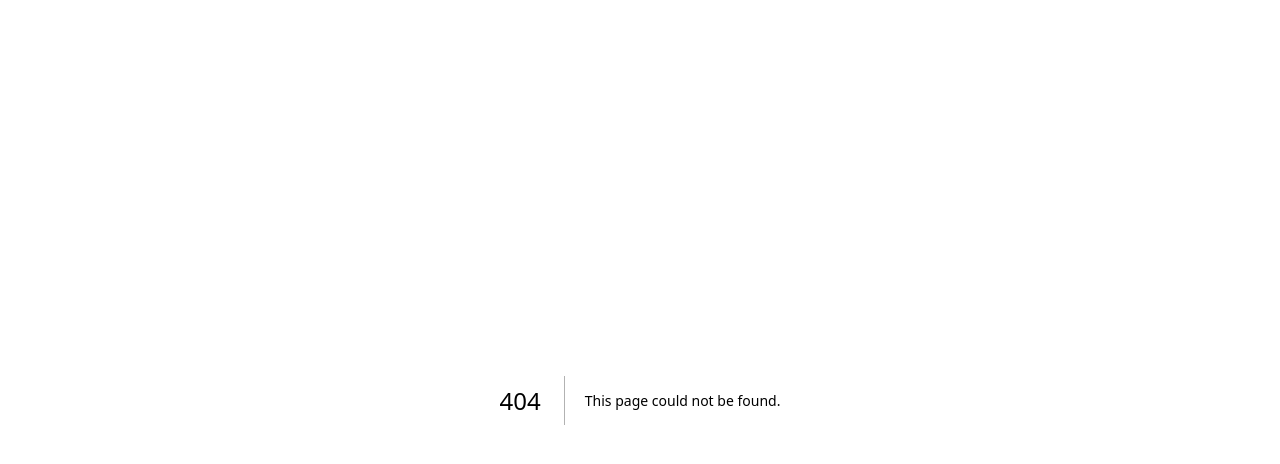
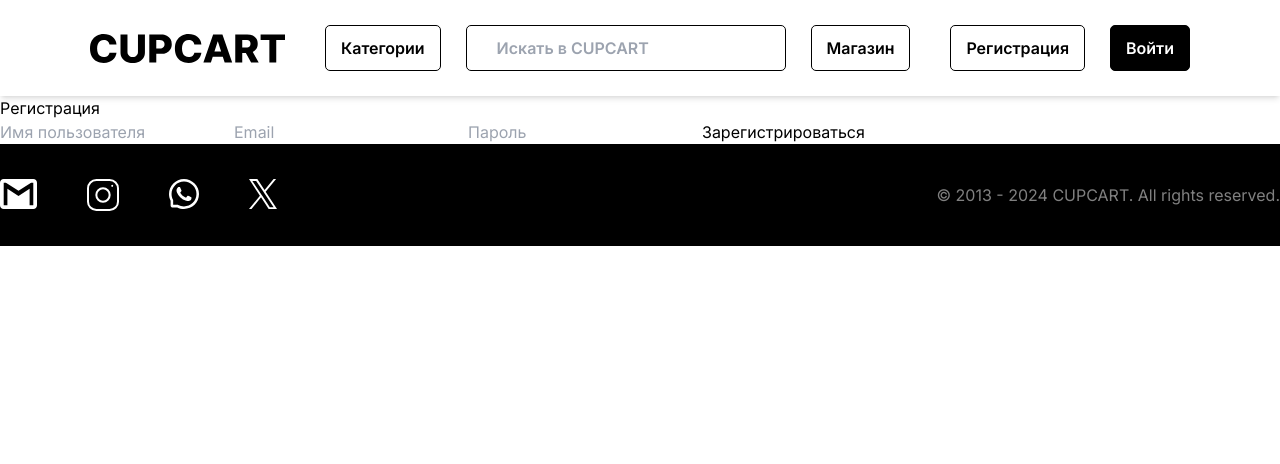
Before and after one commit to NIC-ecommerce/coffee_shop, a Next.js app in the folder front/: page /routs/register in a window 1280 px wide. Before the commit this address had no page. Shown: the top 464 px of the page. Built offline with nearby package versions, Linux system fonts and the light colour scheme.

Commit message:
auth logic (not completed)

```diff
--- /dev/null
+++ b/front/middleware.ts
@@ -0,0 +1,3 @@
+export { default } from "next-auth/middleware";
+
+export const config = { matcher: ["/profile", "/protected/:path*"] };
--- a/front/package.json
+++ b/front/package.json
@@ -14,6 +14,7 @@
     "flowbite-react": "^0.7.6",
     "json5": "^2.2.3",
     "next": "14.1.4",
+    "next-auth": "^4.24.7",
     "react": "^18.2.0",
     "react-dom": "^18",
     "react-redux": "^9.1.0",
--- /dev/null
+++ b/front/src/app/routs/auth/page.tsx
@@ -0,0 +1,12 @@
+import AuthPage from "@/pages/Auth/ui/AuthPage";
+import Layout from "@/widgets/Layout/Layout";
+
+export default function Basket() {
+  return (
+    <Layout type="login">
+      <div className="container">
+        <AuthPage />
+      </div>
+    </Layout>
+  );
+}
--- /dev/null
+++ b/front/src/app/routs/register/page.tsx
@@ -0,0 +1,12 @@
+import RegisterPage from "@/pages/Register/ui/Register";
+import Layout from "@/widgets/Layout/Layout";
+
+export default function Basket() {
+  return (
+    <Layout type="login">
+      <div className="container">
+        <RegisterPage />
+      </div>
+    </Layout>
+  );
+}
--- /dev/null
+++ b/front/src/pages/Auth/ui/AuthPage.tsx
@@ -0,0 +1,53 @@
+"use client";
+import { useState } from "react";
+import axios from "axios";
+
+const AuthPage = () => {
+  const [formData, setFormData] = useState({
+    email: "",
+    password: "",
+  });
+
+  const handleChange = (e: React.ChangeEvent<HTMLInputElement>) => {
+    const { name, value } = e.target;
+    setFormData({ ...formData, [name]: value });
+  };
+
+  const handleSubmit = async (e: React.FormEvent<HTMLFormElement>) => {
+    e.preventDefault();
+    try {
+      const response = await axios.post(
+        "http://127.0.0.1:8000/users/login",
+        formData
+      );
+      console.log("User logged in:", response.data);
+    } catch (error) {
+      console.error("Login failed:", error);
+    }
+  };
+
+  return (
+    <div>
+      <h2>Вход</h2>
+      <form onSubmit={handleSubmit}>
+        <input
+          type="email"
+          name="email"
+          placeholder="Email"
+          value={formData.email}
+          onChange={handleChange}
+        />
+        <input
+          type="password"
+          name="password"
+          placeholder="Пароль"
+          value={formData.password}
+          onChange={handleChange}
+        />
+        <button type="submit">Войти</button>
+      </form>
+    </div>
+  );
+};
+
+export default AuthPage;
--- a/front/src/pages/Place/ui/PlacePage.tsx
+++ b/front/src/pages/Place/ui/PlacePage.tsx
@@ -5,6 +5,7 @@
 import CardSlider from "@/widgets/ui/CardSlider/ui/CardSlider";
 import Arrow from "@/shared/ui/Icons/Arrow/Arrow";
 import Image from "next/image";
+import Button from "@/shared/ui/Button/Button";
 import { useRouter } from "next/router";
 import { CardItems, SliderItems } from "./props";
 
@@ -27,6 +28,12 @@
 };
 
 const PlacePage = () => {
+  const router = useRouter();
+
+  const handleClick = () => {
+    router.push("/routs/shop");
+  };
+
   const sliderSettings = {
     slidesToShow: 1,
     slidesToScroll: 1,
@@ -70,7 +77,10 @@
           <h2 className="mb-[35px] text-2xl font-semibold">
             Популярные продукты
           </h2>
-          <div className="relative transform -rotate-90 cursor-pointer w-[40px] h-[40px] border rounded-full bg-gray-200 flex justify-center items-center">
+          <div
+            onClick={handleClick}
+            className="relative transform -rotate-90 cursor-pointer w-[40px] h-[40px] border rounded-full bg-gray-200 flex justify-center items-center"
+          >
             <Arrow />
           </div>
         </div>
--- /dev/null
+++ b/front/src/pages/Register/ui/Register.tsx
@@ -0,0 +1,61 @@
+"use client";
+import { useState } from "react";
+import axios from "axios";
+
+const RegisterPage = () => {
+  const [formData, setFormData] = useState({
+    username: "",
+    email: "",
+    password: "",
+  });
+
+  const handleChange = (e: React.ChangeEvent<HTMLInputElement>) => {
+    const { name, value } = e.target;
+    setFormData({ ...formData, [name]: value });
+  };
+
+  const handleSubmit = async (e: React.FormEvent<HTMLFormElement>) => {
+    e.preventDefault();
+    try {
+      const response = await axios.post(
+        "http://127.0.0.1:8000/users/registration",
+        formData
+      );
+      console.log("User registered:", response.data);
+    } catch (error) {
+      console.error("Registration failed:", error);
+    }
+  };
+
+  return (
+    <div>
+      <h2>Регистрация</h2>
+      <form onSubmit={handleSubmit}>
+        <input
+          type="text"
+          name="username"
+          placeholder="Имя пользователя"
+          value={formData.username}
+          onChange={handleChange}
+        />
+        <input
+          type="email"
+          name="email"
+          placeholder="Email"
+          value={formData.email}
+          onChange={handleChange}
+        />
+        <input
+          type="password"
+          name="password"
+          placeholder="Пароль"
+          value={formData.password}
+          onChange={handleChange}
+        />
+        <button type="submit">Зарегистрироваться</button>
+      </form>
+    </div>
+  );
+};
+
+export default RegisterPage;
--- /dev/null
+++ b/front/src/shared/data/users.ts
@@ -0,0 +1,30 @@
+export const users = [
+  {
+    id: "1",
+    email: "mishanep@gmail.com",
+    name: "Misha Nep",
+    password: "12345",
+    role: "admin",
+  },
+  {
+    id: "2",
+    email: "admin@pcgramota.ru",
+    name: "Super Admin",
+    password: "12345",
+    role: "admin",
+  },
+  {
+    id: "3",
+    email: "any@gmail.com",
+    name: "Just a Guest",
+    password: "12345",
+    role: "guest",
+  },
+  {
+    id: "4",
+    email: "zholamanbv@gmail.com",
+    name: "Alco Pone",
+    password: "2332",
+    role: "admin",
+  },
+];
```
Also changed, not shown: 1 other file (tests, documents, lock files or other folders).
